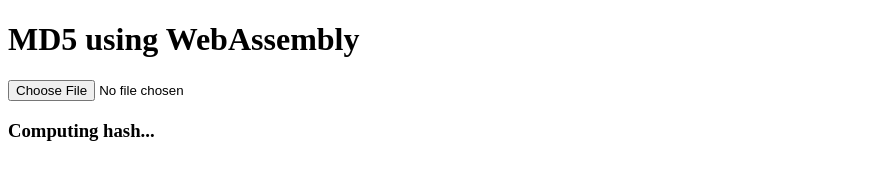
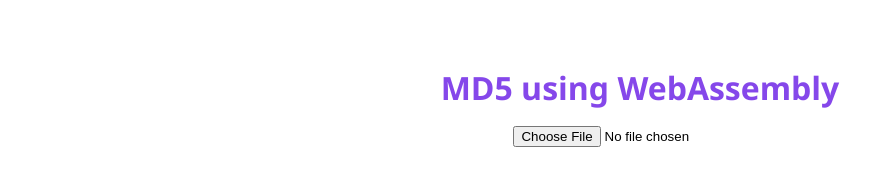
Before and after one commit to jahangiranwari/wasm-md5, a plain HTML site: page index.html in a window 1280 px wide. Shown: the whole page, without its empty margins (0-894 px from the left). Drawn offline with Linux system fonts and the light colour scheme.

Commit message:
Add main.css

```diff
--- /dev/null
+++ b/css/main.css
@@ -0,0 +1,22 @@
+body {
+  text-align: center;
+  display: flex;
+  flex-direction: column;
+  align-items: center;
+  justify-content: center;
+  padding-top: 40px;
+  padding-bottom: 40px;
+  font-family: 'Segoe UI', Tahoma, Geneva, Verdana, sans-serif;
+}
+
+
+h1 {
+  margin-bottom: 1rem;
+  font-size: 2rem;
+  line-height: 1.2;
+  color: #8547ea;
+}
+
+.hidden {
+  display: none;
+}
--- a/index.html
+++ b/index.html
@@ -4,6 +4,7 @@
     <meta charset="utf-8">
     <meta name="viewport" content="width=device-width, initial-scale=1, shrink-to-fit=no">
     <title>MD5 using Wasm</title>
+    <link rel="stylesheet" href="css/main.css">
   </head>
 
   <body>
```
